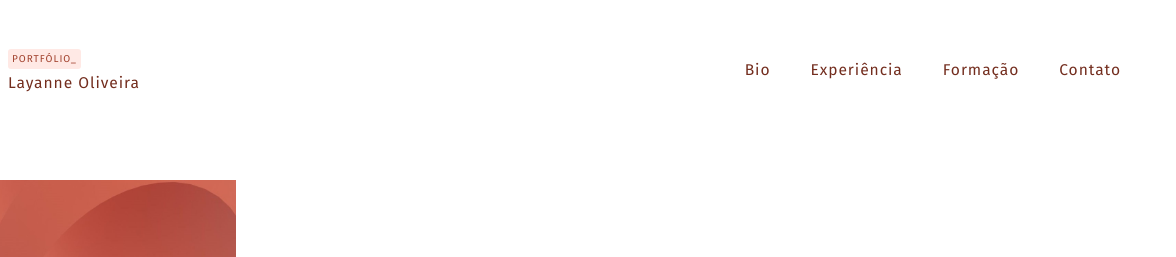
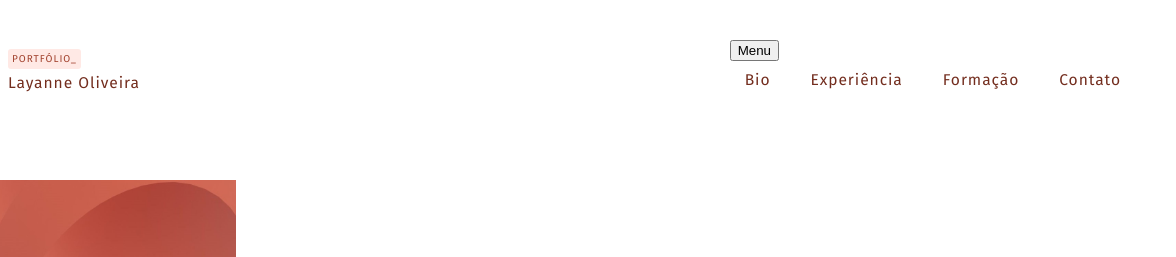
Before and after one commit to layoliv/layoliv, a plain HTML site: page index.html in a window 1280 px wide. Shown: the top 257 px of the page, 104-1280 px from the left. Drawn offline with Linux system fonts and the light colour scheme.

Commit message:
html-button

```diff
--- a/index.html
+++ b/index.html
@@ -23,7 +23,8 @@
       </div>
     </div>
     <nav data-menu="suave">
-      <ul class="header-menu">
+      <button data-menu="button" aria-expanded="false" aria-controls="menu">Menu</button>
+      <ul class="header-menu" data-menu="list" id="menu">
         <li><a href="#bio">Bio</a></li>
         <li><a href="#experiencia">Experiência</a></li>
         <li><a href="#formacao">Formação</a></li>
```
